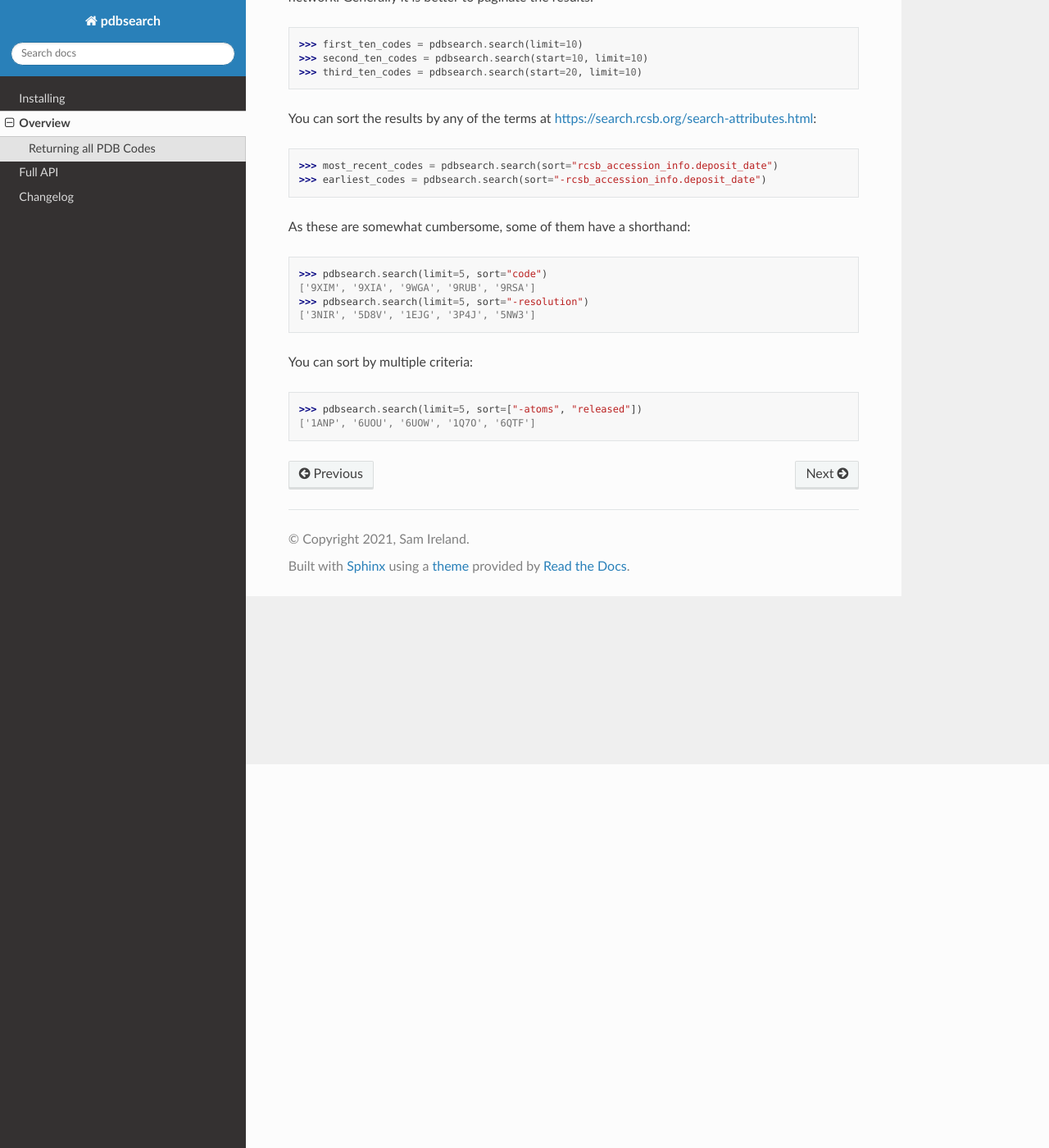
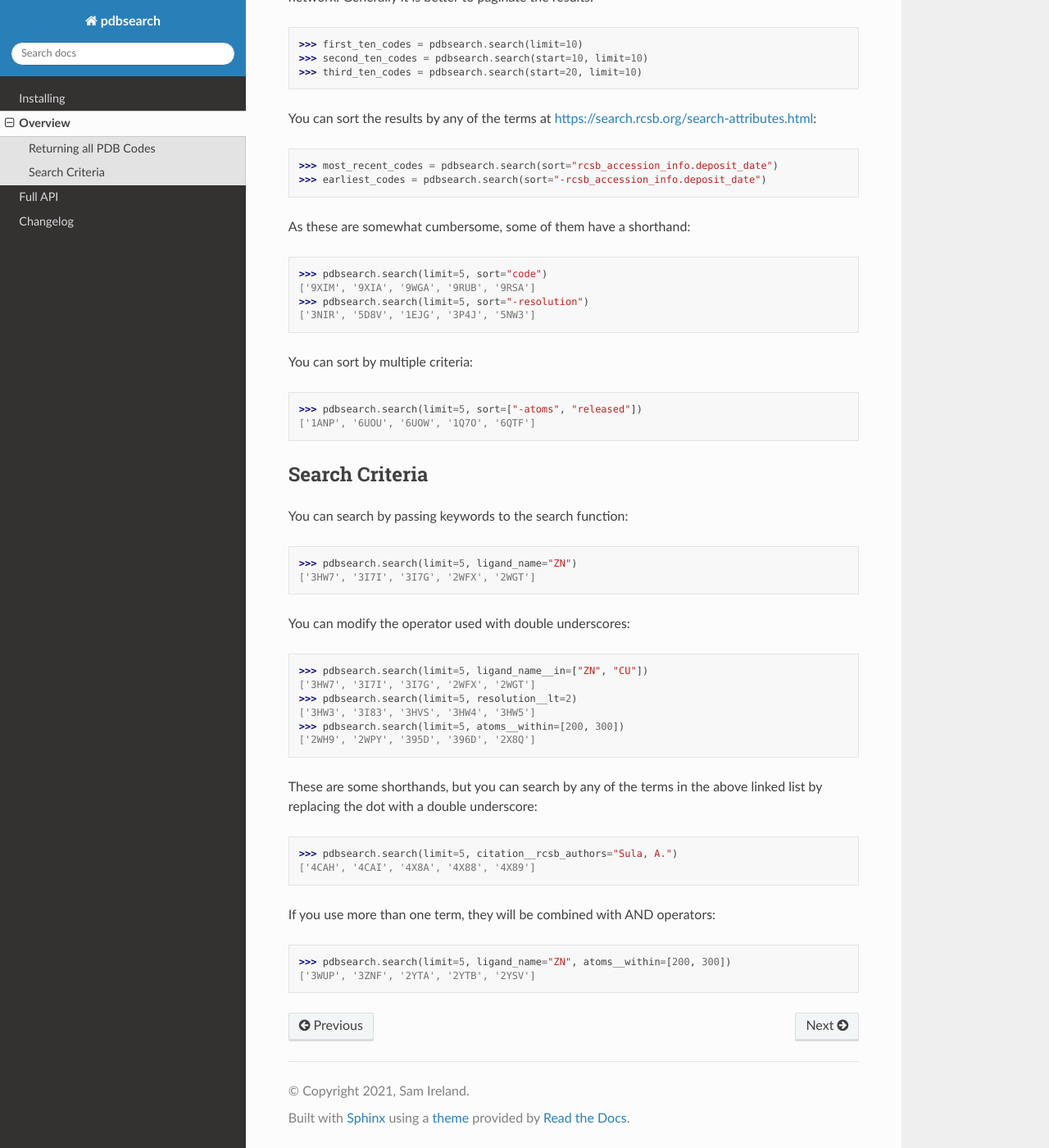
Before and after one commit to samirelanduk/pdbsearch, a Sphinx documentation site: the page built from docs/source/overview.rst, in a window 1280 px wide and 1400 px high, scrolled down 468 px. Shown: the whole window at 82% size. Built offline with Sphinx 7.4.7 and the Read the Docs theme 2.0.0, drawn with Linux system fonts in a browser that asks for light colours.

```diff
--- a/docs/source/index.rst
+++ b/docs/source/index.rst
@@ -8,9 +8,9 @@ Example
 -------
 
     >>> import pdbsearch
-    >>> codes = pdbsearch.search(limit=5)
+    >>> codes = pdbsearch.search(limit=5, ligand_name="CU")
     >>> codes
-    ['4CD7', '4CCW', '4CD8', '4CCX', '4CCY']
+    ['3HW7', '2WKO', '2WOF', '2WOH', '2WO0']
 
 Table of Contents
 -----------------
--- a/docs/source/overview.rst
+++ b/docs/source/overview.rst
@@ -38,3 +38,31 @@ You can sort by multiple criteria:
 
     >>> pdbsearch.search(limit=5, sort=["-atoms", "released"])
     ['1ANP', '6UOU', '6UOW', '1Q7O', '6QTF']
+
+Search Criteria
+~~~~~~~~~~~~~~~
+
+You can search by passing keywords to the search function:
+
+    >>> pdbsearch.search(limit=5, ligand_name="ZN")
+    ['3HW7', '3I7I', '3I7G', '2WFX', '2WGT']
+
+You can modify the operator used with double underscores:
+
+    >>> pdbsearch.search(limit=5, ligand_name__in=["ZN", "CU"])
+    ['3HW7', '3I7I', '3I7G', '2WFX', '2WGT']
+    >>> pdbsearch.search(limit=5, resolution__lt=2)
+    ['3HW3', '3I83', '3HVS', '3HW4', '3HW5']
+    >>> pdbsearch.search(limit=5, atoms__within=[200, 300])
+    ['2WH9', '2WPY', '395D', '396D', '2X8Q']
+
+These are some shorthands, but you can search by any of the terms in the above
+linked list by replacing the dot with a double underscore:
+
+    >>> pdbsearch.search(limit=5, citation__rcsb_authors="Sula, A.")
+    ['4CAH', '4CAI', '4X8A', '4X88', '4X89']
+
+If you use more than one term, they will be combined with AND operators:
+
+    >>> pdbsearch.search(limit=5, ligand_name="ZN", atoms__within=[200, 300])
+    ['3WUP', '3ZNF', '2YTA', '2YTB', '2YSV']
```
Also changed, not shown: README.rst (+35 -2 lines), docs/source/changelog.rst (+9 -0 lines).
